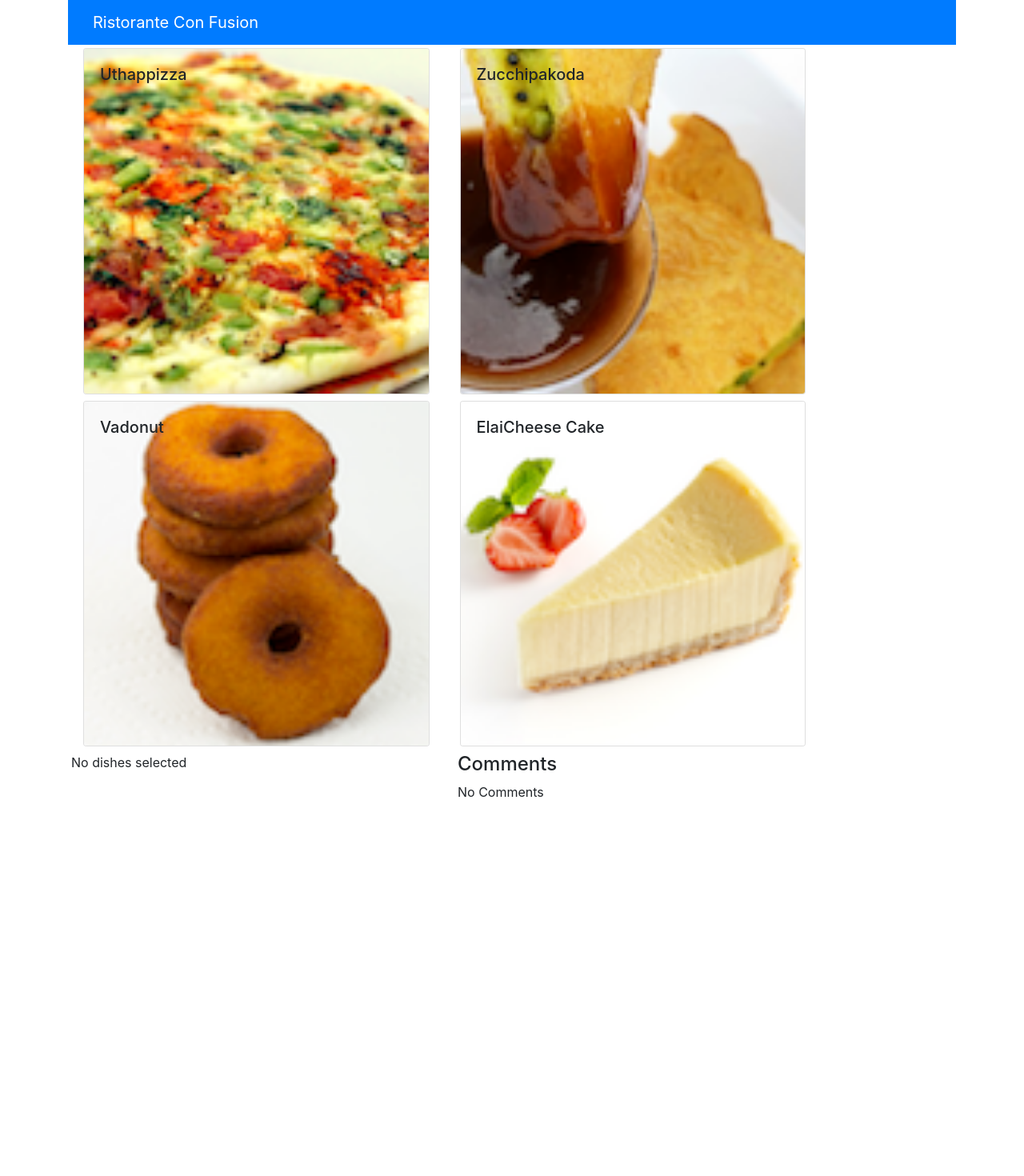
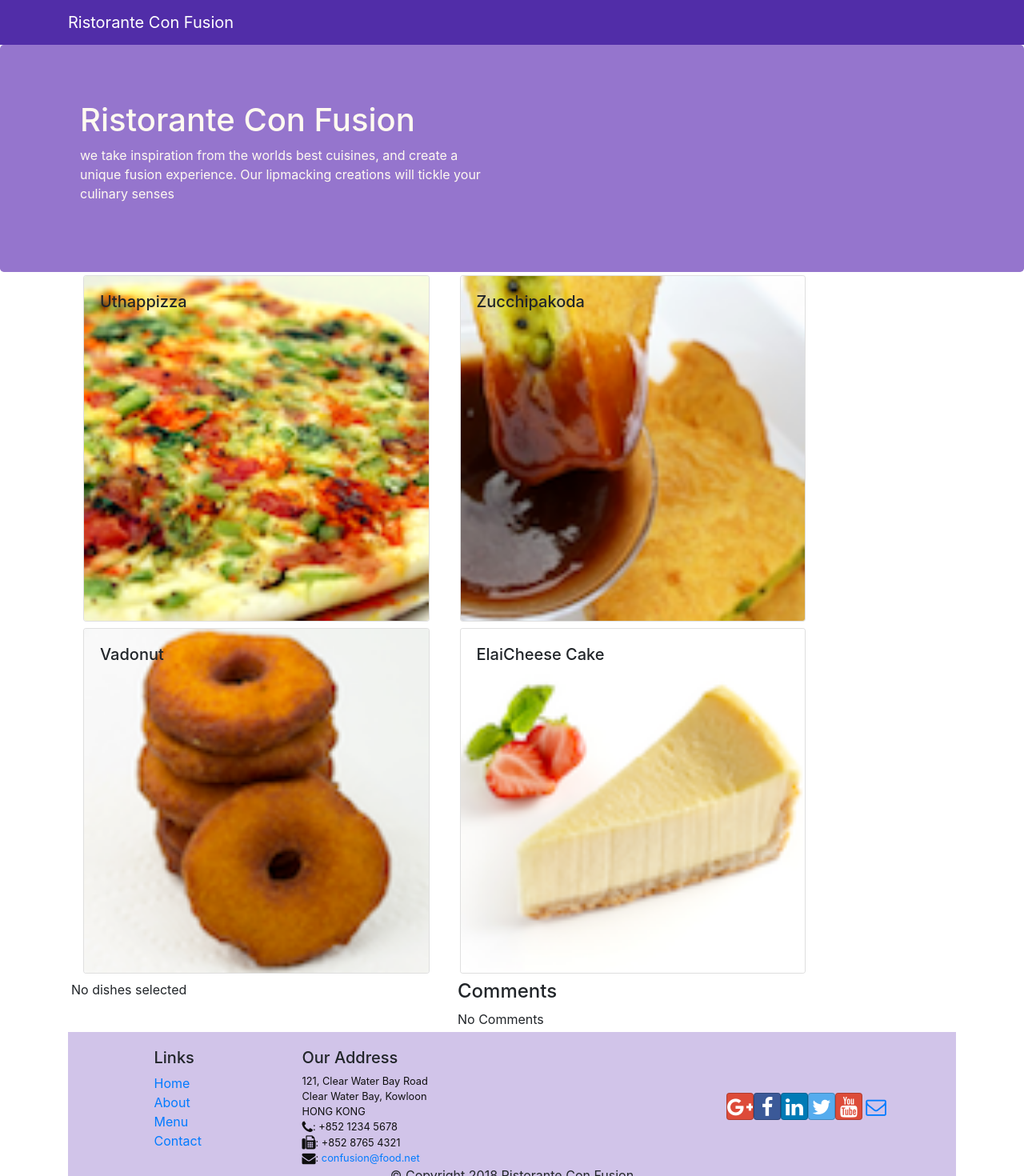
Before and after one commit to Kjack1983/react-conf, a React (Create React App) app: page / in a window 1280 px wide. Shown: the top 1470 px of the page at 80% size. Before the commit the page ends 1006 px from the top, so only its background shows below. Built offline with nearby package versions, Linux system fonts and the light colour scheme.

Commit message:
header and footer -refactoring class based components

```diff
--- a/package.json
+++ b/package.json
@@ -7,6 +7,8 @@
     "@testing-library/react": "^11.1.0",
     "@testing-library/user-event": "^12.1.10",
     "bootstrap": "^4.0.0",
+    "bootstrap-social": "^5.1.1",
+    "font-awesome": "^4.7.0",
     "moment": "^2.29.1",
     "react": "^17.0.2",
     "react-dom": "^17.0.2",
--- a/src/App.css
+++ b/src/App.css
@@ -1,3 +1,37 @@
 li.borderless {
     border: 0 none;
 }
+
+.row-header{
+    margin:0px auto;
+    padding:0px auto;
+}
+
+.row-content {
+    margin:0px auto;
+    padding: 50px 0px 50px 0px;
+    border-bottom: 1px ridge;
+    min-height:400px;
+}
+
+.footer{
+    background-color: #D1C4E9;
+    margin:0px auto;
+    padding: 20px 0px 20px 0px;
+}
+.jumbotron {
+    padding:70px 30px 70px 30px;
+    margin:0px auto;
+    background: #9575CD ;
+    color:floralwhite;
+}
+
+address{
+    font-size:80%;
+    margin:0px;
+    color:#0f0f0f;
+}
+
+.navbar-dark {
+    background-color: #512DA8;
+}
--- a/src/components/DishdetailComponent.js
+++ b/src/components/DishdetailComponent.js
@@ -10,14 +10,25 @@ import {
 } from 'reactstrap';
 import moment from 'moment';
 
-export const DishdetailComponent = ({ dish }) => {
+/* export class DishdetailComponent extends React.Component {
 
-    let comments = dish ? dish.comments : [];
+    constructor(props) {
+        super(props);
+        this.renderDish = this.renderDish.bind(this);
+        this.formatDate = this.formatDate.bind(this);
+        this.renderComments = this.renderComments.bind(this);
 
-    /**
-     * Render dish.
-     */
-    const renderDish = () => {
+    }
+
+    componentDidMount() {
+        console.log('DishDetail Component componentDidMount is invoked');
+    }
+
+    componentDidUpdate() {
+        console.log('DishDetail Component componentDidUpdate is invoked');
+    }
+
+    renderDish(dish) {
         return dish ? (
             <Card key={dish.key}>
                 <CardImg top src={dish.image} alt={dish.name} />
@@ -31,20 +42,71 @@ export const DishdetailComponent = ({ dish }) => {
         );
     }
 
+    formatDate(date){
+        //return moment(date).format('LL');
+        return new Intl.DateTimeFormat('en-US', { year: 'numeric', month: 'short', day: '2-digit'}).format(new Date(Date.parse(date)));
+    }
+
+
+    renderComments(comments) {
+        return comments && comments.length ?
+            comments.map(dishComment => (
+                <ListGroupItem className="borderless"
+                    key={dishComment.key}>
+                        <p>{dishComment.comment}</p>
+                        <p>-- {dishComment.author}, {this.formatDate(dishComment.date)}</p>
+                </ListGroupItem>
+            )
+            ) : (
+                <div>No Comments</div>
+            )
+    }
+
+    render() {
+        let comments = this.props.dish ? this.props.dish.comments : [];
+        console.log('DishDetail Component render is invoked');
+
+        return (
+            <React.Fragment>
+                <div className="col-12 col-md-5 m-1">
+                    {this.renderDish(this.props.dish)}
+                </div>
+                <div className="col-12 col-md-5 m-1">
+                    <h4>Comments</h4>
+                    <ListGroup as="li" className="list-unstyled">
+                        {this.renderComments(comments)}
+                    </ListGroup>
+                </div>
+            </React.Fragment>
+        )
+    }
+
+} */
 /**
-     * Format date.
-     * @param {string} date
+ * Similarly can be successfully be implemented with functional components.
  */
+
+const RenderDish = ({dish}) => {
+    return dish ? (
+            <Card key={dish.key}>
+                <CardImg top src={dish.image} alt={dish.name} />
+                <CardBody>
+                    <CardTitle>{dish.name}</CardTitle>
+                    <CardText>{dish.description}</CardText>
+                </CardBody>
+            </Card>
+    ) : (
+        <div>No dishes selected</div>
+    );
+}
+
+const RenderComments = ({comments}) => {
+
     const formatDate = (date) => {
         //return moment(date).format('LL');
         return new Intl.DateTimeFormat('en-US', { year: 'numeric', month: 'short', day: '2-digit'}).format(new Date(Date.parse(date)));
     }
 
-    /**
-     *
-     * @param {Array} comments
-     */
-    const renderComments = (comments) => {
     return comments && comments.length ?
         comments.map(dishComment => (
             <ListGroupItem className="borderless"
@@ -58,17 +120,22 @@ export const DishdetailComponent = ({ dish }) => {
         )
 }
 
+
+export const DishdetailComponent = ({ dish }) => {
+
+    let comments = dish ? dish.comments : [];
+
     return (
-        <React.Fragment>
+        <div className="row">
             <div className="col-12 col-md-5 m-1">
-                {renderDish()}
+                <RenderDish dish={dish} />
             </div>
             <div className="col-12 col-md-5 m-1">
                 <h4>Comments</h4>
                 <ListGroup as="li" className="list-unstyled">
-                    {renderComments(comments)}
+                    <RenderComments comments={comments} />
                 </ListGroup>
             </div>
-        </React.Fragment>
+        </div>
     )
 }
--- /dev/null
+++ b/src/components/HeaderComponent.js
@@ -0,0 +1,30 @@
+import React from 'react';
+import { Navbar, NavbarBrand, Jumbotron } from  'reactstrap';
+
+export default function HeaderComponent() {
+    return (
+        <>
+            <Navbar dark>
+                <div className="container">
+                <NavbarBrand href="/">
+                    Ristorante Con Fusion
+                </NavbarBrand>
+                </div>
+            </Navbar>
+            <Jumbotron>
+                <div className="container">
+                    <div className="row row-header">
+                        <div className="col-12 col-sm-6">
+                            <h1>Ristorante Con Fusion</h1>
+                            <p>
+                                we take inspiration from the worlds best cuisines, and create a unique fusion experience.
+                                Our lipmacking creations will tickle  your culinary senses
+                            </p>
+
+                        </div>
+                    </div>
+                </div>
+            </Jumbotron>
+        </>
+    )
+}
--- a/src/components/MainComponent.js
+++ b/src/components/MainComponent.js
@@ -1,25 +1,16 @@
 
 import React, {useState, useEffect} from 'react';
-import { Navbar, NavbarBrand } from  'reactstrap';
+import Header from './HeaderComponent';
+import Footer from './footerComponent';
 import MenuComponent from './MenuComponent';
 import { DishdetailComponent } from './DishdetailComponent';
 import { DISHES } from '../shared/dishes';
 
-/**
- * Set dishes into state make use of custom hooks.
- * @return {array} value
- */
 const useDishes = () => {
     const [value, setValue] = useState(DISHES || null);
     return value;
 }
 
-/**
- * custom hook to set specific dish.
- *
- * @param {string} dishId
- * @return {object} {value, function}
- */
 const useSelectedDish = (dishId) => {
     let [value, setValue] = useState(dishId || null);
 
@@ -33,7 +24,7 @@ const useSelectedDish = (dishId) => {
     }
 }
 
-export default function MainComponent () {
+const MainComponent = () => {
 
     let dishes = useDishes();
     let selectedDish = useSelectedDish(null);
@@ -42,30 +33,22 @@ export default function MainComponent () {
         console.log('render the useEffect hook');
     }, [])
 
-    /**
-     * Fetches a selected dish.
-     */
     const fetchSelectedDish = () => (
         Array.isArray(dishes) && dishes.length && dishes.filter(dish => dish.id === selectedDish.value)[0]
     )
 
     return (
-        <div className="container">
-            <Navbar dark color="primary">
-                <div className="container">
-                <NavbarBrand href="/">
-                    Ristorante Con Fusion
-                </NavbarBrand>
-                </div>
-            </Navbar>
-            <MenuComponent
-                dishes={dishes}
-                onClick={(dishId) => selectedDish.onClick(dishId)}
-            />
-            <div className="row">
+        <>
+            <Header/>
+            <div className="container">
+                <MenuComponent
+                    dishes={dishes}
+                    onClick={(dishId) => selectedDish.onClick(dishId)}
+                />
                 <DishdetailComponent dish={fetchSelectedDish()}/>
+                <Footer />
             </div>
-        </div>
+        </>
     )
 }
 
@@ -93,6 +76,12 @@ export default function MainComponent () {
         console.log('Menu componentDidMount is invoked');
     }
 
+    onDishSelect(dish) {
+        this.setState({
+            selectedDish: dish
+        })
+    }
+
     render() {
         return (
             <div className="container">
@@ -113,6 +102,6 @@ export default function MainComponent () {
             </div>
         );
     }
-}
+} */
 
-export default MainComponent; */
+export default MainComponent;
--- /dev/null
+++ b/src/components/footerComponent.js
@@ -0,0 +1,50 @@
+import React from 'react'
+
+const footerComponent = () => {
+    return (
+        <div className="footer">
+        <div className="container">
+            <div className="row justify-content-center">
+                <div className="col-4 offset-1 col-sm-2">
+                    <h5>Links</h5>
+                    <ul className="list-unstyled">
+                        <li><a href="#">Home</a></li>
+                        <li><a href="#">About</a></li>
+                        <li><a href="#">Menu</a></li>
+                        <li><a href="contactus.html">Contact</a></li>
+                    </ul>
+                </div>
+                <div className="col-7 col-sm-5">
+                    <h5>Our Address</h5>
+                    <address>
+		              121, Clear Water Bay Road<br />
+		              Clear Water Bay, Kowloon<br />
+		              HONG KONG<br />
+		              <i className="fa fa-phone fa-lg"></i>: +852 1234 5678<br />
+		              <i className="fa fa-fax fa-lg"></i>: +852 8765 4321<br />
+		              <i className="fa fa-envelope fa-lg"></i>: <a href="mailto:confusion@food.net">
+                         confusion@food.net</a>
+                    </address>
+                </div>
+                <div className="col-12 col-sm-4 align-self-center">
+                    <div className="text-center">
+                        <a className="btn btn-social-icon btn-google" href="http://google.com/+"><i className="fa fa-google-plus"></i></a>
+                        <a className="btn btn-social-icon btn-facebook" href="http://www.facebook.com/profile.php?id="><i className="fa fa-facebook"></i></a>
+                        <a className="btn btn-social-icon btn-linkedin" href="http://www.linkedin.com/in/"><i className="fa fa-linkedin"></i></a>
+                        <a className="btn btn-social-icon btn-twitter" href="http://twitter.com/"><i className="fa fa-twitter"></i></a>
+                        <a className="btn btn-social-icon btn-google" href="http://youtube.com/"><i className="fa fa-youtube"></i></a>
+                        <a className="btn btn-social-icon" href="mailto:"><i className="fa fa-envelope-o"></i></a>
+                    </div>
+                </div>
+            </div>
+            <div className="row justify-content-center">
+                <div className="col-auto">
+                    <p>© Copyright 2018 Ristorante Con Fusion</p>
+                </div>
+            </div>
+        </div>
+    </div>
+    )
+}
+
+export default footerComponent;
--- a/src/index.js
+++ b/src/index.js
@@ -1,6 +1,8 @@
 import React from 'react';
 import ReactDOM from 'react-dom';
 import 'bootstrap/dist/css/bootstrap.min.css';
+import 'font-awesome/css/font-awesome.min.css';
+import 'bootstrap-social/bootstrap-social.css';
 import './index.css';
 import App from './App';
 import reportWebVitals from './reportWebVitals';
```
Also changed, not shown: src/App.js (+0 -7 lines), src/components/MenuComponent.js (+12 -15 lines), 1 other file (tests, documents, lock files or other folders). Lines whose indentation alone changed are shown as unchanged.
